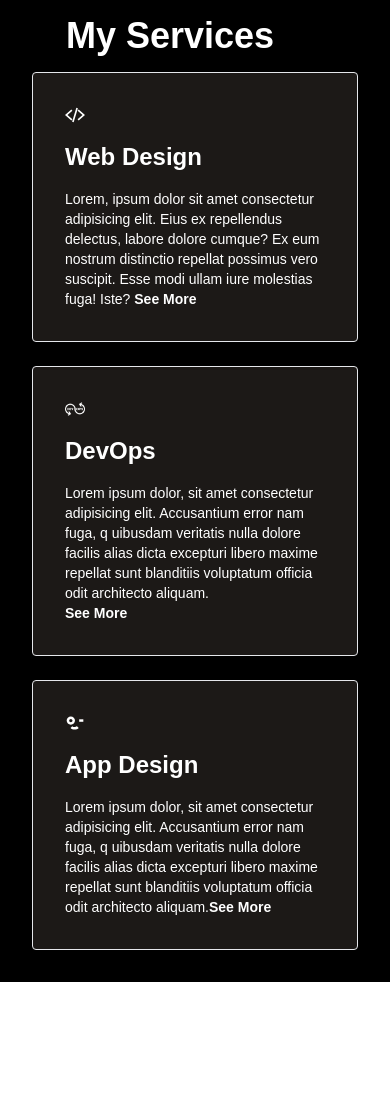
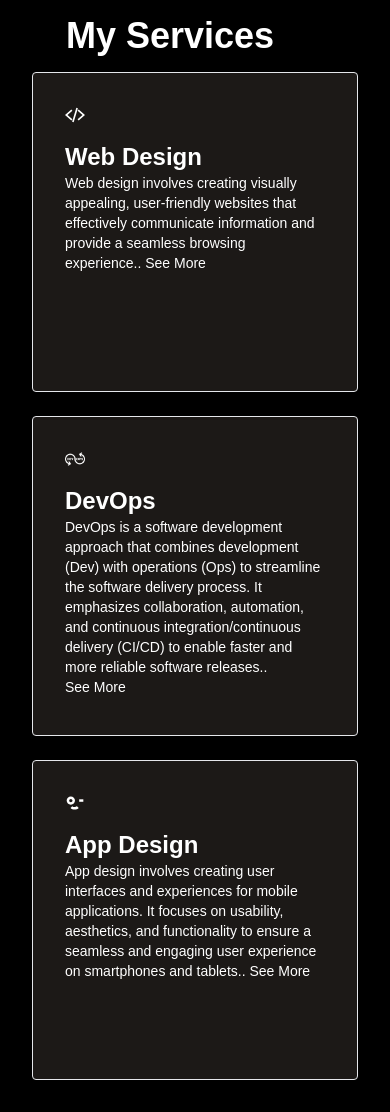
Before and after one commit to 11pawan11/CodeSoft, a React (Vite) app: page /services in a window 390 px wide. Before the commit the page ends 982 px from the top, so only its background shows below. Built offline with nearby package versions, Linux system fonts and the light colour scheme.

Commit message:
making the site dynamic

```diff
--- a/src/component/about.jsx
+++ b/src/component/about.jsx
@@ -3,6 +3,7 @@ import { AboutMe } from './routes_about';
 import Skills from './skills';
 import Experience from './experience';
 import Education from './education';
+import { AboutMy, about } from './text';
 
 const About = () => {
   const [showTab, setShowTab] = useState("skills");
@@ -17,15 +18,9 @@ const About = () => {
           <img src='/pasa.jpg' className='h-[500px] w-full object-contain rounded border border-stone-900' alt='Portrait'/>
         </div>
         <div className='flex flex-col sm:w-2/3'>
-          <h1 className='text-white font-bold text-3xl p-2'>About Me</h1>
+          <h1 className='text-white font-bold text-3xl p-2'>{about}</h1>
           <p className='text-white text-sm text-justify p-2'>
-            With a solid background in IT 👨‍💻. I've skills in Python, DevOps, JavaScript and its library for building
-            user interfaces React.js, TypeScript, MS Word, All kinds of Tender related stuff. My expertise extends to
-            troubleshooting computer hardware issues and managing networking intricacies. As a dedicated officer, I
-            thrive in the dynamic landscape of technology procurement and implementation. Outside the tech world, I
-            enjoy playing football ⚽️, engaging in chess ♟️ matches, solving Rubik's cubes, and diving into books.
-            Whether strumming the guitar 🎸 or troubleshooting network problems, I find joy in a mix of interests,
-            reflecting my commitment to learning and embracing technology from various angles.
+            {AboutMy}
           </p>
           <ul className='text-white p-2 flex space-x-6 text-sm relative flex-wrap'>
             {AboutMe.map((about) => (
--- a/src/component/footer.jsx
+++ b/src/component/footer.jsx
@@ -1,21 +1,22 @@
 import React from 'react';
 import { Link } from 'react-router-dom';
 import { LiaCopyrightSolid } from "react-icons/lia";
+import { MyName, contact, copyRight, downloadCv, email, phoneno, sendMessage } from './text';
 
 const Footer = () => {
   return (
     <footer className="bg-black text-sm">
       <div className='grid grid-cols-1 md:grid-cols-2 text-white gap-4 sm:text-sm'>
         <div className='bg-black flex flex-col  lg:place-items-center justify-center items-center md:items-start space-y-2'>
-          <span className='font-bold text-3xl text-center '>Contact Me</span>
+          <span className='font-bold text-3xl text-center '>{contact}</span>
           <a href="mailto:pawanupreti35@gmail.com" className='flex items-center gap-4 '>
             <img src={"/gmail.svg"} alt='gmail' className='w-5 h-5 rounded-full items-center flex'/>
-            <span className='items-center'>pawanupreti35@gmail.com</span>
+            <span className='items-center'>{email}</span>
           </a>
 
           <Link to="tel:+977-9866284088" className='flex items-center gap-4 '>
             <img src={"/phone.png"} alt='gmail' className='w-5 h-5 rounded-full items-center flex'/>
-            <span className='items-center'>+977-9866824088</span>
+            <span className='items-center'>{phoneno}</span>
           </Link>
 
           {/* <div className=' h-10 w-full items-center'> */}
@@ -26,18 +27,18 @@ const Footer = () => {
               <li><Link to="#"><img src={"/gmail.svg"} alt='gmail' className='w-7 h-7  hover:border-pink-600 hover:border-4 rounded-full'/></Link></li>
             </ul>
           {/* </div>   */}
-          <button className='p-2 mt-4 text-white border w-40 border-pink-900 rounded  hover:bg-pink-700'>Download CV</button>
+          <button className='p-2 mt-4 text-white border w-40 border-pink-900 rounded  hover:bg-pink-700'>{downloadCv}</button>
         </div>
 
         <div className='bg-black p-2 space-y-4'>
           <input type='text' placeholder='Your Name' className='p-2 w-full md:w-3/4 will-change-auto bg-stone-900 block'/>
           <input type='text' placeholder='Your Email' className='p-2 w-full md:w-3/4 bg-stone-900 block'/>
           <textarea id="textareaField" name="textareaField" className="w-full md:w-3/4 bg-stone-900 p-2 rounded-md block py-2" rows="5" placeholder="Enter text..."></textarea>
-          <button className='border border-pink-800 text-white p-2 text-sm rounded w-full md:w-auto hover:bg-pink-700'>Send Message</button>
+          <button className='border border-pink-800 text-white p-2 text-sm rounded w-full md:w-auto hover:bg-pink-700'>{sendMessage}</button>
         </div>
       </div>
-      <p className='text-white justify-center items-center gap-1 flex text-xs p-2'><LiaCopyrightSolid className='text-lg'/> Copyright @2024 to
-      <span className='font-semibold hover:text-pink-700' >Pawan Upreti</span></p>
+      <p className='text-white justify-center items-center gap-1 flex text-xs p-2'><LiaCopyrightSolid className='text-lg'/> {copyRight}
+      <span className='font-semibold hover:text-pink-700' >{MyName}</span></p>
     </footer>
   );
 };
--- a/src/component/mywork.jsx
+++ b/src/component/mywork.jsx
@@ -1,5 +1,6 @@
 import React, { useEffect, useState } from 'react';
 import { GrNext, GrPrevious } from "react-icons/gr";
+import { previous, seemore } from './text';
 
 const Mywork = ({ images }) => {
   const [currentImage, setCurrentImage] = useState(0);
@@ -88,14 +89,14 @@ const Mywork = ({ images }) => {
         {displayedColumns < images.length && ( // Render the "See More" button only if there are more columns to display
            <div className="text-center p-4">
             <button className="p-2 rounded mb-4 bg-pink-700 text-white hover:bg-blue-800" onClick={handleSeeMore}>
-              See More
+              {seemore}
             </button>
           </div>
         )}
           {displayedColumns > 2 && ( // Render the "Previous" button only if there are more than 2 columns displayed
           <div className="text-center p-4">
             <button className="p-2 rounded mb-4 bg-pink-700 text-white hover:bg-blue-800" onClick={handlePrevious}>
-              Previous
+              {previous}
             </button>
           </div>
         )}
--- a/src/component/services.jsx
+++ b/src/component/services.jsx
@@ -2,62 +2,29 @@ import React from "react";
 import { IoCodeSlashSharp } from "react-icons/io5";
 import { CgDesignmodo } from "react-icons/cg";
 import { Link } from "react-router-dom";
+import { ServicesRoute, services } from "./text";
 
 const Services = () => {
-  const whiteImageStyle = {
-    filter: "brightness(0) saturate(100%) invert(100%)",
-  };
 
   return (
-    <div className="bg-black text-white p-4">
+    <>
+    <div className="bg-black text-white p-4 justify-center">
       <span className="text-white font-bold ml-[50px] sm:text-center text-4xl mb-4 ">
-        My Services
+        {services}
       </span>
       <div className="grid grid-cols-1 md:grid-cols-2 lg:grid-cols-3 gap-6 md:gap-8 p-4 md:p-10 lg:p-16">
-      <div className="bg-stone-900 border text-pretty text-sm p-8 rounded hover:bg-pink-600 hover:-translate-y-2 transistion-all duration-500">
-          <IoCodeSlashSharp className="text-xl sm:text-center font-bold mb-4" />
-          <p className="font-bold  text-2xl mb-4 sm:text-2xl">Web Design</p>
-          <p>
-            Lorem, ipsum dolor sit amet consectetur adipisicing elit. Eius ex
-            repellendus delectus, labore dolore cumque? Ex eum nostrum
-            distinctio repellat possimus vero suscipit. Esse modi ullam iure
-            molestias fuga! Iste? <Link to='#' className="mt-4 hover:text-blue-800 font-bold">See More</Link>
-          </p>
-        </div>
-        <div className="bg-stone-900 border text-pretty text-sm p-8 rounded hover:bg-pink-600 hover:-translate-y-2 transistion-all duration-500">
-          <img
-            src="/devops.png"
-            alt="devops"
-            className="mb-4 h-5 w-5"
-            style={whiteImageStyle}
-          />
-          <p className="font-bold text-2xl mb-4">DevOps</p>
-          <p>
-            Lorem ipsum dolor, sit amet consectetur adipisicing elit.
-            Accusantium error nam fuga, q uibusdam veritatis nulla dolore
-            facilis alias dicta excepturi libero maxime repellat sunt blanditiis
-            voluptatum officia odit architecto aliquam.
-            </p>
-            <Link to='#' className="mt-4 hover:text-blue-800 font-bold">See More</Link>
-        </div>
-        <div className="bg-stone-900 border text-pretty text-sm p-8 rounded hover:bg-pink-600 hover:-translate-y-2 transistion-all duration-500">
-          <CgDesignmodo className="text-xl mb-4 font-bold" />
-          <p className="font-bold  text-2xl mb-4 ">App Design</p>
-          <p>
-            Lorem ipsum dolor, sit amet consectetur adipisicing elit.
-            Accusantium error nam fuga, q uibusdam veritatis nulla dolore
-            facilis alias dicta excepturi libero maxime repellat sunt blanditiis
-            voluptatum officia odit architecto aliquam.
-            <Link to='#' className="mt-4 hover:text-blue-800 font-bold">See More</Link>
-          </p>
-        </div>
+      {ServicesRoute.map((service) => (
+        <div key={service.id} className="">
+      <div className="bg-stone-900 border h-80 text-pretty text-sm p-8 rounded hover:bg-pink-600 hover:-translate-y-2 transistion-all duration-500">
+        <p className="text-xl sm:text-center font-bold mb-4">{service.icon}</p>
+        <p className="font-bold  text-2xl sm:text-2xl">{service.topic}</p>
+        <p>{service.subtopic}. {service.path}</p>
       </div>
-      {/* <div className="text-center">
-        <button className="p-2 rounded mb-4 bg-pink-700 text-white hover:bg-blue-800">
-          See More
-        </button>
-      </div> */}
-    </div>
+      </div>
+      ))}
+      </div>
+      </div>
+        </>
   );
 };
 
--- /dev/null
+++ b/src/component/text.jsx
@@ -0,0 +1,67 @@
+import { CgDesignmodo } from "react-icons/cg";
+import { IoCodeSlashSharp } from "react-icons/io5";
+
+// this is mywork section
+export const seemore = "See More";
+export const previous = "Previous";
+
+// this is footer section
+export const email = "pawanupreti35@gmail.com";
+export const contact = "Contact Me";
+export const phoneno = "+977-9866284088";
+export const sendMessage = "Send Message";
+export const copyRight = "Copyright @2024 to";
+export const MyName = "Pawan Upreti";
+export const downloadCv = "Download CV";
+
+// this is services section
+export const services = "My Services";
+const whiteImageStyle = {
+  filter: "brightness(0) saturate(100%) invert(100%)",
+};
+
+export const ServicesRoute = [
+  {
+    id: 1,
+    topic: "Web Design",
+    subtopic:
+      "Web design involves creating visually appealing, user-friendly websites that effectively communicate information and provide a seamless browsing experience.",
+    icon: <IoCodeSlashSharp />,
+    path: "See More",
+  },
+  {
+    id: 2,
+    topic: "DevOps",
+    subtopic:
+      "DevOps is a software development approach that combines development (Dev) with operations (Ops) to streamline the software delivery process. It emphasizes collaboration, automation, and continuous integration/continuous delivery (CI/CD) to enable faster and more reliable software releases.",
+    icon: (
+      <img
+        src="/devops.png"
+        alt="devops"
+        className="mb-4 h-5 w-5"
+        style={whiteImageStyle}
+      />
+    ),
+    path: "See More",
+  },
+
+  {
+    id: 3,
+    topic: "App Design",
+    subtopic:
+      "App design involves creating user interfaces and experiences for mobile applications. It focuses on usability, aesthetics, and functionality to ensure a seamless and engaging user experience on smartphones and tablets.",
+    icon: <CgDesignmodo />,
+    path: "See More",
+  },
+];
+// this is about section
+export const about = "About Me";
+export const AboutMy = `With a solid background in IT 👨‍💻. I've skills in Python, DevOps, JavaScript and its library for building user interfaces React.js,
+                        TypeScript, MS Word, All kinds of Tender related stuff. My expertise extends to
+                           troubleshooting computer hardware issues and managing networking intricacies. As a dedicated officer, I
+                           thrive in the dynamic landscape of technology procurement and implementation. Outside the tech world, I
+                           enjoy playing football ⚽️, engaging in chess ♟️ matches, solving Rubik's cubes, and diving into books.
+                           Whether strumming the guitar 🎸 or troubleshooting network problems, I find joy in a mix of interests,
+                           reflecting my commitment to learning and embracing technology from various angles.`;
+
+export const test = "";
```
